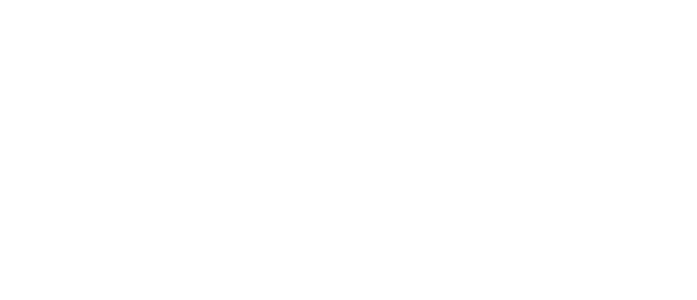
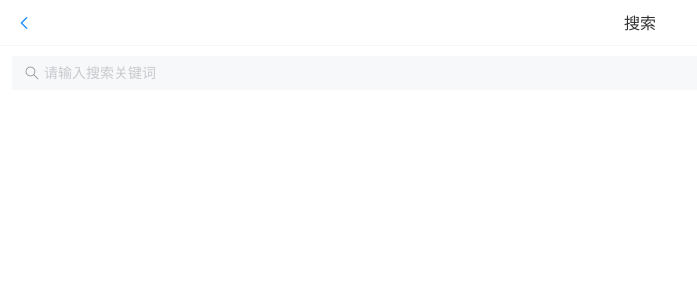
Before and after one commit to cemcoe/bookbox-web-client, a Vue app: page /Search in a window 1280 px wide. Before the commit this address had no page. Shown: the top 300 px of the page, without its empty margins (0-697 px from the left). Built offline with nearby package versions, Linux system fonts and the light colour scheme.

Commit message:
feat(Search): link Search view

```diff
--- a/src/router/index.js
+++ b/src/router/index.js
@@ -8,6 +8,7 @@
 import Editor from '../views/Editor/Editor.vue'
 import User from '../views/User/User.vue'
 import Post from '../views/Post/Post.vue'
+import Search from '../views/Search/Search.vue'
 
 const routes = [
   {
@@ -71,6 +72,10 @@
     component: Post,
   },
   {
+    path: '/Search',
+    component: Search,
+  },
+  {
     path: '/about',
     name: 'About',
     // route level code-splitting
--- a/src/views/Home/Home.vue
+++ b/src/views/Home/Home.vue
@@ -1,5 +1,7 @@
 <template>
   <div class="home">
+    <Search placeholder="请输入搜索关键词" @click-input="$router.push('/search')" />
+
     <bx-post-list :postList="postList"></bx-post-list>
     <div class="write">
       <router-link to="/editor">写</router-link>
@@ -12,8 +14,9 @@
 import { ref, onMounted, reactive } from 'vue'
 import { getPostList } from '@/network/post'
 
+import { Search } from 'vant';
+
 import BxPostList from 'components/content/PostList/PostList'
-
 
 // const name = ref('cemcoe')
 let postList = ref([])
--- /dev/null
+++ b/src/views/Search/Search.vue
@@ -0,0 +1,29 @@
+<template>
+  <NavBar title="搜索" left-arrow @click-left="onClickLeft" />
+
+  <Search placeholder="请输入搜索关键词" v-model="key" @search="onSearch" @cancel="onCancel" />
+
+  <div class="result">
+    {{key}}
+  </div>
+</template>
+
+
+<script setup>
+import { Search, NavBar } from 'vant';
+import { ref } from 'vue';
+
+
+const onClickLeft = () => history.back();
+
+const key = ref('')
+
+const onSearch = () => {
+  console.log(key.value)
+}
+
+const onCancel = () => {
+  console.log(key.value)
+}
+
+</script>
```
